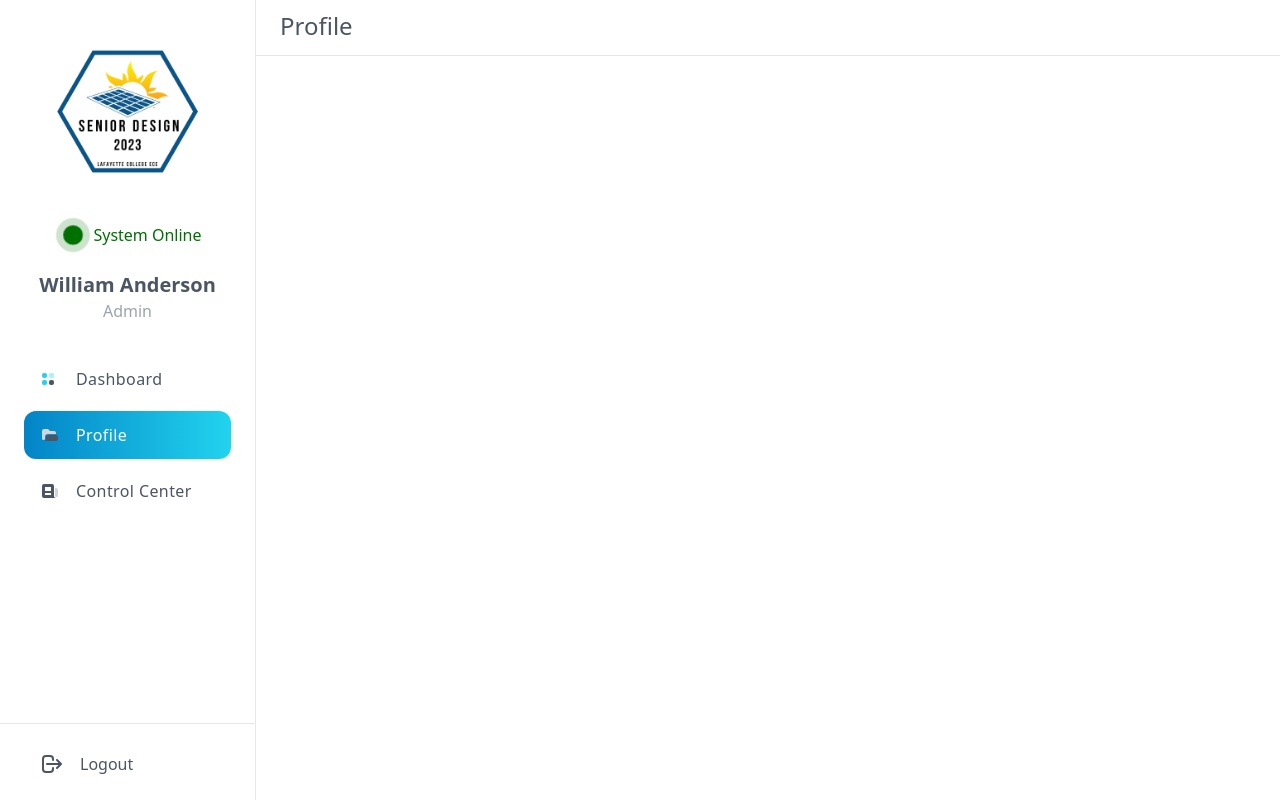
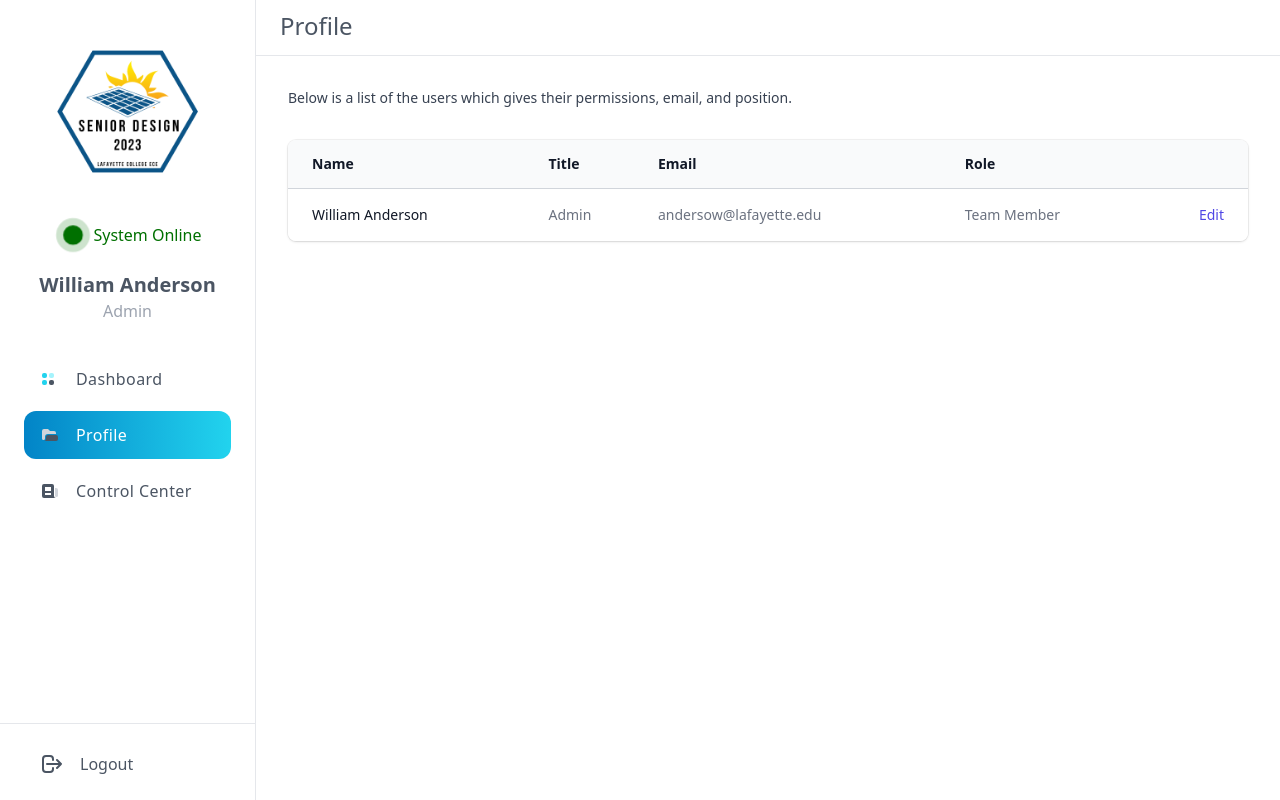
Before and after one commit to Wand2843/senior-design-arduino, a PHP site: page /profile.php in a window 1280 px wide. Run offline with PHP 8.4, Linux system fonts and the light colour scheme; some libraries are stand-ins or nearby versions.

Commit message:
updated profile and navigation

```diff
--- a/1_25_Website_Code/Website Code/profile.php
+++ b/1_25_Website_Code/Website Code/profile.php
@@ -119,5 +119,48 @@
         </div>
     </div>
 
+    <div class="px-4 sm:px-6 lg:px-8">
+  <div class="sm:flex sm:items-center">
+    <div class="sm:flex-auto">
+      <p class="pt-6 mt-2 text-sm text-gray-700">Below is a list of the users which gives their permissions, email, and position.</p>
+    </div>
+  </div>
+  <div class="mt-8 flex flex-col">
+    <div class="-my-2 -mx-4 overflow-x-auto sm:-mx-6 lg:-mx-8">
+      <div class="inline-block min-w-full py-2 align-middle md:px-6 lg:px-8">
+        <div class="overflow-hidden shadow ring-1 ring-black ring-opacity-5 md:rounded-lg">
+          <table class="min-w-full divide-y divide-gray-300">
+            <thead class="bg-gray-50">
+              <tr>
+                <th scope="col" class="py-3.5 pl-4 pr-3 text-left text-sm font-semibold text-gray-900 sm:pl-6">Name</th>
+                <th scope="col" class="px-3 py-3.5 text-left text-sm font-semibold text-gray-900">Title</th>
+                <th scope="col" class="px-3 py-3.5 text-left text-sm font-semibold text-gray-900">Email</th>
+                <th scope="col" class="px-3 py-3.5 text-left text-sm font-semibold text-gray-900">Role</th>
+                <th scope="col" class="relative py-3.5 pl-3 pr-4 sm:pr-6">
+                  <span class="sr-only">Edit</span>
+                </th>
+              </tr>
+            </thead>
+            <tbody class="divide-y divide-gray-200 bg-white">
+              <tr>
+                <td class="whitespace-nowrap py-4 pl-4 pr-3 text-sm font-medium text-gray-900 sm:pl-6">William Anderson</td>
+                <td class="whitespace-nowrap px-3 py-4 text-sm text-gray-500">Admin</td>
+                <td class="whitespace-nowrap px-3 py-4 text-sm text-gray-500">andersow@lafayette.edu</td>
+                <td class="whitespace-nowrap px-3 py-4 text-sm text-gray-500">Team Member</td>
+                <td class="relative whitespace-nowrap py-4 pl-3 pr-4 text-right text-sm font-medium sm:pr-6">
+                  <a href="#" class="text-indigo-600 hover:text-indigo-900">Edit<span class="sr-only">, Lindsay Walton</span></a>
+                </td>
+              </tr>
+
+              <!-- More people... -->
+            </tbody>
+          </table>
+        </div>
+      </div>
+    </div>
+  </div>
+</div>
+
+
 </div>
 </div>
```
Also changed, not shown: 1_25_Website_Code/Website Code/control.php (+5 -17 lines), 3 other files.
